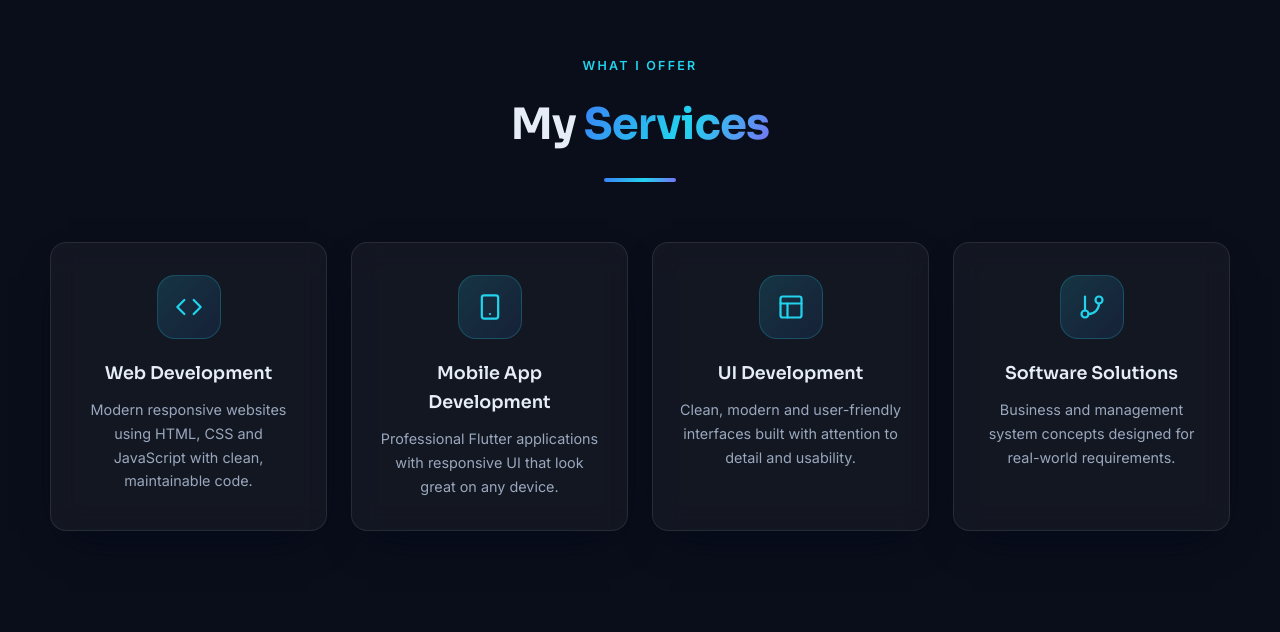
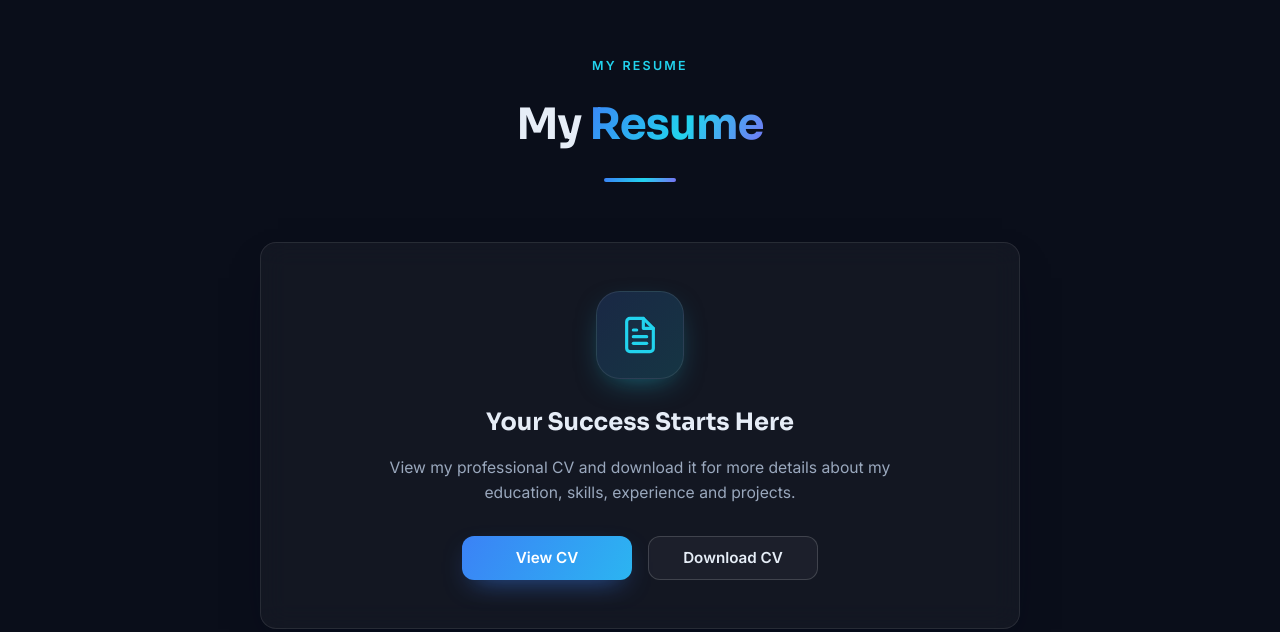
Before and after one commit to dilawarafridi11/My-Portfolio, a plain HTML site: page index.html in a window 1280 px wide. Shown: the part 6987-7619 px from the top of the page. Drawn offline with Linux system fonts and the light colour scheme; animation ran at ten frames a second.

Commit message:
Add resume/CV section and link hero resume to CV

```diff
--- a/css/style.css
+++ b/css/style.css
@@ -2212,3 +2212,61 @@ body.modal-open {
     padding: 7px 11px;
   }
 }
+
+/* ============ RESUME / CV ============ */
+.resume-card {
+  max-width: 760px;
+  margin: 0 auto;
+  padding: 48px 40px;
+  text-align: center;
+  transition: transform 0.32s ease, border-color 0.32s ease;
+}
+.resume-card:hover {
+  transform: translateY(-6px);
+  border-color: rgba(139, 92, 246, 0.45);
+}
+.resume-icon {
+  display: inline-flex;
+  align-items: center;
+  justify-content: center;
+  width: 88px;
+  height: 88px;
+  margin-bottom: 24px;
+  border-radius: 24px;
+  background: linear-gradient(135deg, rgba(59, 130, 246, 0.16), rgba(34, 211, 238, 0.16));
+  border: 1px solid var(--border);
+  color: var(--accent);
+  box-shadow: 0 10px 30px -12px rgba(34, 211, 238, 0.5);
+  transition: transform 0.32s ease, box-shadow 0.32s ease;
+}
+.resume-icon:hover {
+  transform: scale(1.08);
+  box-shadow: 0 14px 38px -10px rgba(34, 211, 238, 0.65);
+}
+.resume-icon .icon { width: 40px; height: 40px; }
+.resume-card h3 {
+  font-family: var(--font-head);
+  font-size: 1.5rem;
+  font-weight: 700;
+  margin-bottom: 12px;
+}
+.resume-card p {
+  color: var(--text-muted);
+  font-size: 0.98rem;
+  max-width: 540px;
+  margin: 0 auto 30px;
+  line-height: 1.65;
+}
+.resume-actions {
+  display: flex;
+  gap: 16px;
+  justify-content: center;
+  flex-wrap: wrap;
+}
+.resume-actions .btn { min-width: 170px; }
+
+@media (max-width: 640px) {
+  .resume-card { padding: 36px 22px; }
+  .resume-actions { flex-direction: column; align-items: stretch; }
+  .resume-actions .btn { width: 100%; }
+}
--- a/index.html
+++ b/index.html
@@ -40,6 +40,7 @@
     <symbol id="icon-server" viewBox="0 0 24 24"><rect x="2" y="2" width="20" height="8" rx="2" ry="2"/><rect x="2" y="14" width="20" height="8" rx="2" ry="2"/><line x1="6" y1="6" x2="6.01" y2="6"/><line x1="6" y1="18" x2="6.01" y2="18"/></symbol>
     <symbol id="icon-monitor" viewBox="0 0 24 24"><path d="M1 12s4-8 11-8 11 8 11 8-4 8-11 8-11-8-11-8z"/><circle cx="12" cy="12" r="3"/></symbol>
     <symbol id="icon-send" viewBox="0 0 24 24"><line x1="22" y1="2" x2="11" y2="13"/><polygon points="22 2 15 22 11 13 2 9 22 2"/></symbol>
+    <symbol id="icon-resume" viewBox="0 0 24 24"><path d="M14 2H6a2 2 0 0 0-2 2v16a2 2 0 0 0 2 2h12a2 2 0 0 0 2-2V8z"/><polyline points="14 2 14 8 20 8"/><line x1="16" y1="13" x2="8" y2="13"/><line x1="16" y1="17" x2="8" y2="17"/><polyline points="10 9 9 9 8 9"/></symbol>
   </svg>
 
   <!-- ============ PRELOADER ============ -->
@@ -119,7 +120,7 @@
           <div class="hero-actions">
             <a href="#projects" class="btn btn-primary">View Projects</a>
             <a href="#contact" class="btn btn-outline">Hire Me</a>
-            <a href="resume.pdf" class="btn btn-ghost">Resume</a>
+            <a href="images/White%20Simple%20Sales%20Representative%20CV%20Resume%20(2).pdf" target="_blank" rel="noopener" class="btn btn-ghost">Resume</a>
           </div>
           <div class="hero-trust">
             <span class="trust-avatars" aria-hidden="true">
@@ -512,6 +513,26 @@
       </div>
     </section>
 
+    <!-- ============ RESUME / CV ============ -->
+    <section class="section" id="resume">
+      <div class="container">
+        <div class="section-head reveal">
+          <span class="section-tag">My Resume</span>
+          <h2 class="section-title">My <span class="grad-text">Resume</span></h2>
+          <div class="section-line"></div>
+        </div>
+        <div class="resume-card glass reveal">
+          <span class="resume-icon"><svg class="icon"><use href="#icon-resume"/></svg></span>
+          <h3>Your Success Starts Here</h3>
+          <p>View my professional CV and download it for more details about my education, skills, experience and projects.</p>
+          <div class="resume-actions">
+            <a href="images/White%20Simple%20Sales%20Representative%20CV%20Resume%20(2).pdf" target="_blank" rel="noopener" class="btn btn-primary">View CV</a>
+            <a href="images/White%20Simple%20Sales%20Representative%20CV%20Resume%20(2).pdf" download class="btn btn-outline">Download CV</a>
+          </div>
+        </div>
+      </div>
+    </section>
+
     <!-- ============ SERVICES ============ -->
     <section class="section" id="services">
       <div class="container">
```
Also changed, not shown: 1 other file.
